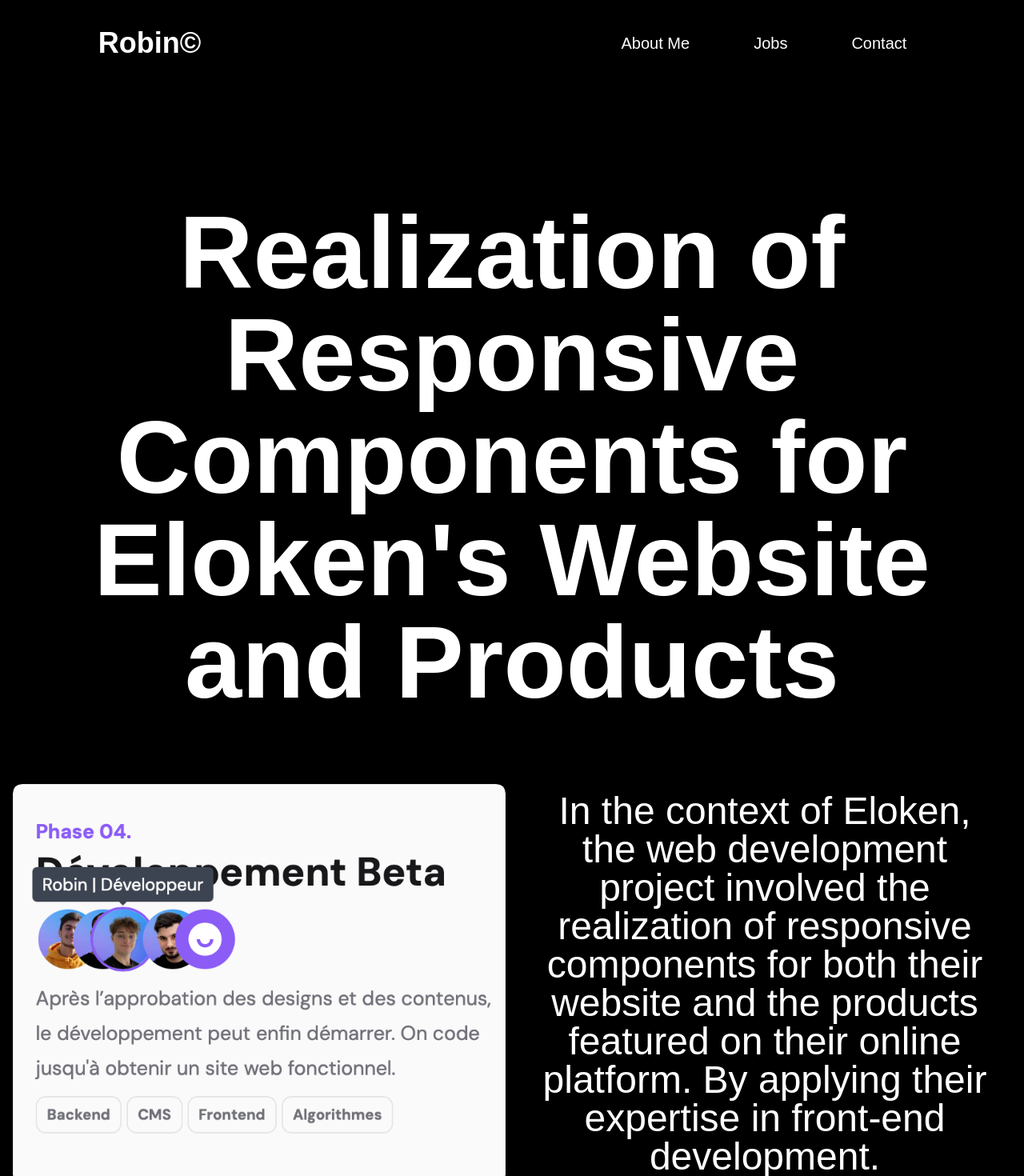
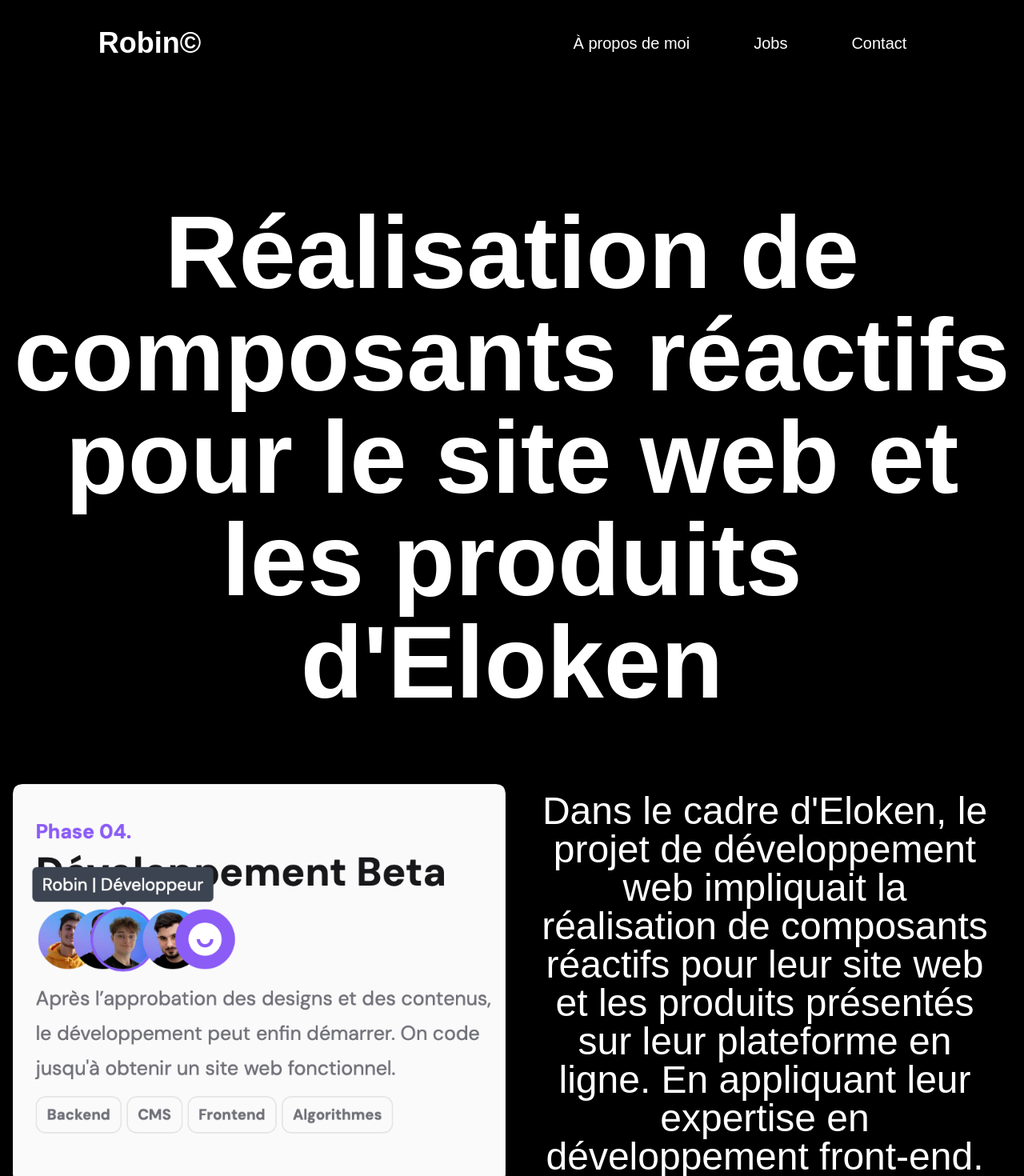
Before and after one commit to robiiii0/PortfolioV2.0, a Next.js app: page /Job/Eloken in a window 1280 px wide. Shown: the top 1470 px of the page at 80% size. Built offline with nearby package versions, Linux system fonts and the light colour scheme; what tailwind-hamburgers would draw is missing.

Commit message:
feat: Update layout and text content to French; modify page titles and descriptions for localization

```diff
--- a/app/Job/Job.tsx
+++ b/app/Job/Job.tsx
@@ -79,8 +79,7 @@ export default function Job() {
             transition={{ duration: 0.5, delay: 0.4 }}
             className="text-lg sm:text-xl md:text-2xl mt-24 w-full sm:w-10/12 md:w-5/12 text-center md:text-left md:ml-24"
           >
-            Have a look at some of the projects I&apos;ve worked on. Clients
-            vary from lifestyle to tech and design companies.
+            Plongez dans certains des projets sur lesquels j&apos;ai travaillé. Les clients varient des entreprises de style de vie aux entreprises technologiques et de design.
           </motion.h1>
         </div>
         <motion.div
--- a/app/Job/JobList.ts
+++ b/app/Job/JobList.ts
@@ -28,15 +28,11 @@ export const ListJobs: ObjList[] = [
     index: 1,
     company: "Eloken",
     companyEn: "Eloken",
-    jobName:
-      "Realization of Responsive Components for Eloken's Website and Products",
-    jobNameEn:
-      "Realization of Responsive Components for Eloken's Website and Products",
+    jobName: "Réalisation de composants réactifs pour le site web et les produits d'Eloken",
+    jobNameEn: "Realization of Responsive Components for Eloken's Website and Products",
     title3: "title3",
-    description:
-      "In the context of Eloken, the web development project involved the realization of responsive components for both their website and the products featured on their online platform. By applying their expertise in front-end development.",
-    descriptionEng:
-      "In the context of Eloken, the web development project involved the realization of responsive components for both their website and the products featured on their online platform. By applying their expertise in front-end development.",
+    description: "Dans le cadre d'Eloken, le projet de développement web impliquait la réalisation de composants réactifs pour leur site web et les produits présentés sur leur plateforme en ligne. En appliquant leur expertise en développement front-end.",
+    descriptionEng: "In the context of Eloken, the web development project involved the realization of responsive components for both their website and the products featured on their online platform. By applying their expertise in front-end development.",
     alt: "alt",
     imgCover: img1,
     imgArray: [
@@ -46,20 +42,18 @@ export const ListJobs: ObjList[] = [
     ],
     date: new Date(2022, 3, 24),
     path: "https://eloken.com",
-    aboutThem: "Eloken is a company that specializes in creating high-quality websites. They offer a range of web development services to help businesses establish a strong online presence.",
+    aboutThem: "Eloken est une entreprise spécialisée dans la création de sites web de haute qualité. Ils offrent une gamme de services de développement web pour aider les entreprises à établir une forte présence en ligne.",
     imglogo: "https://eloken.com/_next/image?url=%2F_next%2Fstatic%2Fmedia%2FLogo.9cbeff77.png&w=1200&q=75",
   },
   {
     index: 2,
     company: "Iroc",
     companyEn: "Iroc",
-    jobName: "Full-Stack Development at IROC",
+    jobName: "Développement Full-Stack chez IROC",
     jobNameEn: "Full-Stack Development at IROC",
     title3: "title3",
-    description:
-      "During 1 month, I carried out a freelance mission at IROC, where I was responsible for developing new front-end and back-end features as well as maintaining the back-end and the application database.",
-    descriptionEng:
-      "During 1 month, I carried out a freelance mission at IROC, where I was responsible for developing new front-end and back-end features as well as maintaining the back-end and the application database.",
+    description: "Pendant 1 mois, j'ai réalisé une mission freelance chez IROC, où j'étais responsable du développement de nouvelles fonctionnalités front-end et back-end ainsi que de la maintenance du back-end et de la base de données de l'application.",
+    descriptionEng: "During 1 month, I carried out a freelance mission at IROC, where I was responsible for developing new front-end and back-end features as well as maintaining the back-end and the application database.",
     alt: "alt",
     imgCover: img3,
     imgArray: [
@@ -69,20 +63,18 @@ export const ListJobs: ObjList[] = [
     ],
     date: new Date(2022, 3, 24),
     path: "https://www.iroc.app/",
-    aboutThem: "Iroc is a company that focuses on development around researchers. They provide tools and services to support and enhance the work of researchers.",
+    aboutThem: "Iroc est une entreprise qui se concentre sur le développement autour des chercheurs. Ils fournissent des outils et des services pour soutenir et améliorer le travail des chercheurs.",
     imglogo: "https://www.iroc.app/images/Logo_IROC.png",
   },
   {
     index: 3,
     company: "Enedis",
     companyEn: "Enedis",
-    jobName: "Management of the Enedis Works Database on Lyon Métropole",
+    jobName: "Gestion de la base de données des travaux d'Enedis sur Lyon Métropole",
     jobNameEn: "Management of the Enedis Works Database on Lyon Métropole",
     title3: "title3",
-    description:
-      "As part of a 4-month internship at Enedis, I was responsible for managing the Enedis works database on Lyon Métropole, using database management and programming tools.",
-    descriptionEng:
-      "As part of a 4-month internship at Enedis, I was responsible for managing the Enedis works database on Lyon Métropole, using database management and programming tools.",
+    description: "Dans le cadre d'un stage de 4 mois chez Enedis, j'étais responsable de la gestion de la base de données des travaux d'Enedis sur Lyon Métropole, en utilisant des outils de gestion de base de données et de programmation.",
+    descriptionEng: "As part of a 4-month internship at Enedis, I was responsible for managing the Enedis works database on Lyon Métropole, using database management and programming tools.",
     alt: "alt",
     imgCover: img5,
     imgArray: [
@@ -92,20 +84,18 @@ export const ListJobs: ObjList[] = [
     ],
     date: new Date(2022, 3, 24),
     path: "",
-          aboutThem: "Enedis is a major electricity distribution network operator in France. They manage the public electricity distribution network, ensuring the delivery of electricity to homes and businesses.",
+    aboutThem: "Enedis est un important gestionnaire du réseau de distribution d'électricité en France. Ils gèrent le réseau public de distribution d'électricité, assurant la livraison d'électricité aux foyers et aux entreprises.",
     imglogo: "https://upload.wikimedia.org/wikipedia/fr/thumb/7/77/Logo_enedis_header.png/1200px-Logo_enedis_header.png",
-    },
+  },
   {
     index: 4,
     company: "HiddensHills",
     companyEn: "HiddensHills",
-    jobName: "Collaboration with HiddensHills",
+    jobName: "Collaboration avec HiddensHills",
     jobNameEn: "Collaboration with HiddensHills",
     title3: "title3",
-    description:
-      "During a freelance mission, I had to design new features for the E-commerce site of HiddensHills, a company based in Los Angeles, where I handled the entire front-end development.",
-    descriptionEng:
-      "During a freelance mission, I had to design new features for the E-commerce site of HiddensHills, a company based in Los Angeles, where I handled the entire front-end development.",
+    description: "Lors d'une mission freelance, j'ai dû concevoir de nouvelles fonctionnalités pour le site E-commerce de HiddensHills, une entreprise basée à Los Angeles, où j'ai pris en charge tout le développement front-end.",
+    descriptionEng: "During a freelance mission, I had to design new features for the E-commerce site of HiddensHills, a company based in Los Angeles, where I handled the entire front-end development.",
     alt: "alt",
     imgCover: img4,
     imgArray: [
@@ -115,20 +105,18 @@ export const ListJobs: ObjList[] = [
     ],
     date: new Date(2022, 3, 24),
     path: "",
-    aboutThem: "Hidden Hills Club is a premium lifestyle brand that offers exclusive memberships and experiences. They focus on providing high-quality services and products to their members.",
-  imglogo:"https://hiddenhillsclub.com/cdn/shop/files/MAIN_HIDDEN_HILLS_GRN_1d93f736-b25e-42f9-a074-8bba4446ba73.png?v=1667236646&width=3533"
+    aboutThem: "Hidden Hills Club est une marque de style de vie premium qui offre des adhésions et des expériences exclusives. Ils se concentrent sur la fourniture de services et de produits de haute qualité à leurs membres.",
+    imglogo: "https://hiddenhillsclub.com/cdn/shop/files/MAIN_HIDDEN_HILLS_GRN_1d93f736-b25e-42f9-a074-8bba4446ba73.png?v=1667236646&width=3533",
   },
   {
     index: 5,
     company: "GK",
     companyEn: "GK",
-    jobName: "Development of a Mobile Application at GK",
+    jobName: "Développement d'une application mobile chez GK",
     jobNameEn: "Development of a Mobile Application at GK",
     title3: "title3",
-    description:
-      "During a 4-month period, I completed an internship at GK, where I was tasked with developing a mobile application. Unfortunately, due to its current development stage, I am unable to showcase any images of the application.",
-    descriptionEng:
-      "During a 4-month period, I completed an internship at GK, where I was tasked with developing a mobile application. Unfortunately, due to its current development stage, I am unable to showcase any images of the application.",
+    description: "Pendant une période de 4 mois, j'ai effectué un stage chez GK, où j'étais chargé de développer une application mobile. Malheureusement, en raison de son stade de développement actuel, je ne peux pas montrer d'images de l'application.",
+    descriptionEng: "During a 4-month period, I completed an internship at GK, where I was tasked with developing a mobile application. Unfortunately, due to its current development stage, I am unable to showcase any images of the application.",
     alt: "alt",
     imgCover: img2,
     imgArray: [
@@ -138,7 +126,7 @@ export const ListJobs: ObjList[] = [
     ],
     date: new Date(2022, 3, 24),
     path: "",
-    aboutThem: "GK is an application that allows you to meet people who play video games to find new teammates.",
-  imglogo:"https://play-lh.googleusercontent.com/UTuSbIOiVLxl0kknNi23fVDC_AaUKewkeJw_jTfPz-aNsmoHKRGGPz-vlNpBvHN7YFs"
+    aboutThem: "GK est une application qui vous permet de rencontrer des personnes qui jouent aux jeux vidéo pour trouver de nouveaux coéquipiers.",
+    imglogo: "https://play-lh.googleusercontent.com/UTuSbIOiVLxl0kknNi23fVDC_AaUKewkeJw_jTfPz-aNsmoHKRGGPz-vlNpBvHN7YFs",
   },
 ];
--- a/app/NavLink/NavLink.tsx
+++ b/app/NavLink/NavLink.tsx
@@ -37,7 +37,7 @@ const NavLink = ({ colorScheme }: NavLinkProps) => {
             aria-controls="navbar-default"
             aria-expanded={isOpen}
           >
-            <span className="sr-only">Open main menu</span>
+            <span className="sr-only">Ouvrir le menu principal</span>
             <svg
               className="w-5 h-5"
               aria-hidden="true"
@@ -71,7 +71,7 @@ const NavLink = ({ colorScheme }: NavLinkProps) => {
                 href="/Aboutme"
                 className={`block py-2 px-6 ${textClass} hover:text-gray-500 rounded`}
               >
-                About Me
+                À propos de moi
               </Link>
             </li>
             <li
--- a/app/layout.tsx
+++ b/app/layout.tsx
@@ -1,6 +1,6 @@
 import "./globals.css";
 export const metadata = {
-  title: "Next.js",
+  title: "Robin Chabert",
   description: "Generated by Next.js",
 };
 
--- a/app/page.tsx
+++ b/app/page.tsx
@@ -121,7 +121,7 @@ export default function Home() {
               transition={{ duration: 0.5, delay: 0.6 }}
               className="text-3xl md:text-8xl ml-6 md:ml-12"
             >
-              Web and software developer
+             Développeur web et logiciel
             </motion.h1>
           </div>
           <div className="mt-12 md:mt-24">
@@ -131,9 +131,7 @@ export default function Home() {
               transition={{ duration: 0.5, delay: 1 }}
               className="text-md md:text-xl md:w-5/12"
             >
-              Welcome to my portfolio! Here, you can explore the websites
-              I&apos;ve developed, the companies I&apos;ve collaborated with,
-              and learn more about me and my professional journey.
+              Bienvenue dans mon portfolio ! Ici, vous pouvez explorer les sites web que j&apos;ai développés, les entreprises avec lesquelles j&apos;ai collaboré, et en apprendre davantage sur moi et mon parcours professionnel.
             </motion.p>
           </div>
           <div className="mt-12">
```
Also changed, not shown: app/Aboutme/page.tsx (+24 -14 lines), app/data.ts (+12 -12 lines).
